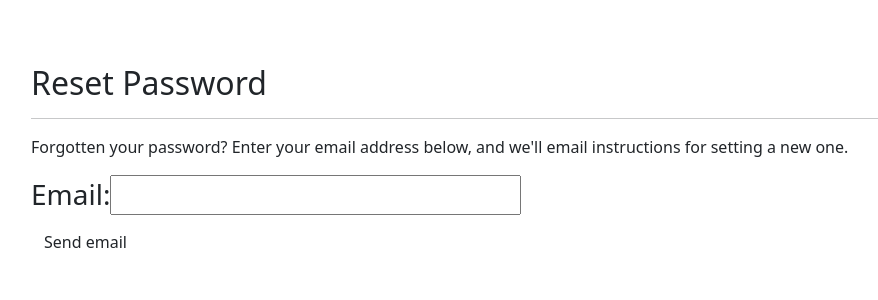
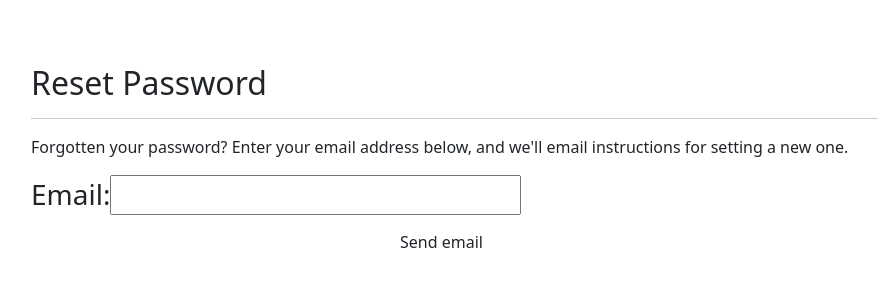
Before and after one commit to sumanpatra970/web, a Django app: page /password_reset in a window 1280 px wide. Shown: the top 300 px of the page, without its empty margins (87-965 px from the left). Run offline with Django 3.2, Linux system fonts and the light colour scheme.

Commit message:
Update password_reset.html

```diff
--- a/templates/password_reset.html
+++ b/templates/password_reset.html
@@ -16,7 +16,12 @@
  <form method="POST">
      {% csrf_token %}
      <h3 class="pox">{{ password_reset_form }}</h3>
-     <button class="btn btn-primar pox" type="submit">Send email</button>
+     <div class="row">
+         <div class="col-sm-4"></div>
+         <div class="col-sm-4">
+     <button class="btn btn-primar" type="submit">Send email</button>
+         </div>
+        </div>
  </form>
 </div>
 </body>
```
